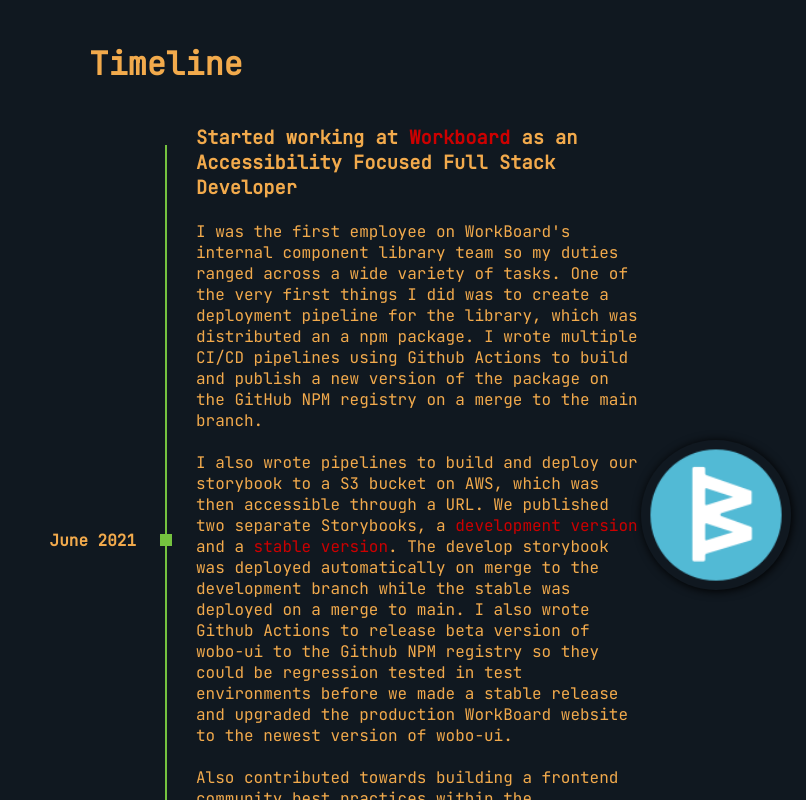
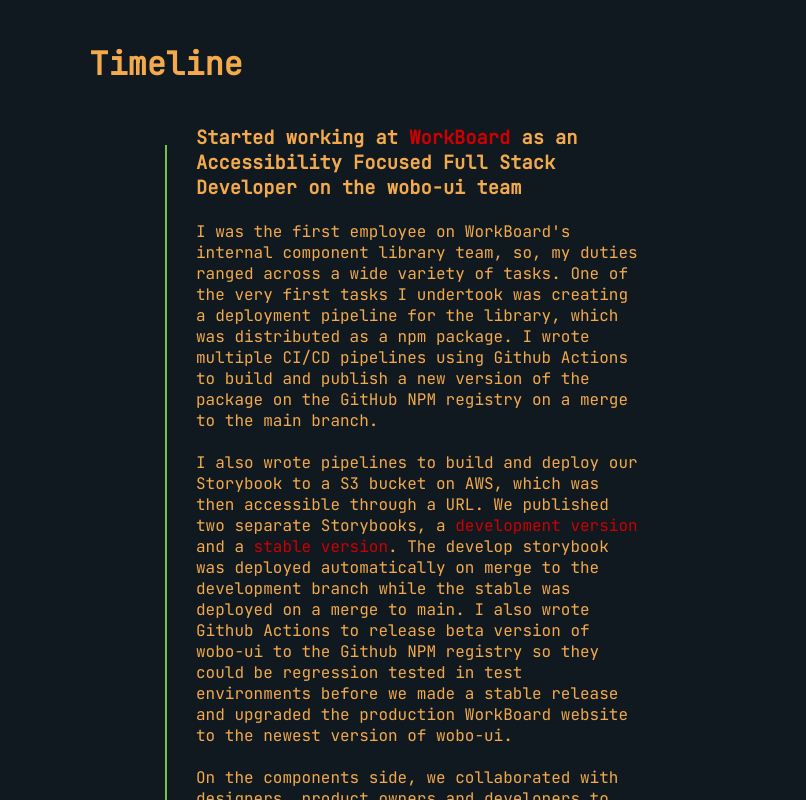
Before and after one commit to Adwitiya-Singh/Adwitiya-Singh.github.io, a React (Create React App) app: page / in a window 1280 px wide. Shown: the part 840-1640 px from the top of the page, without its empty margins (474-1280 px from the left). Built offline with nearby package versions, Linux system fonts and the light colour scheme.

Commit message:
Complete workboard block

```diff
--- a/src/App.js
+++ b/src/App.js
@@ -118,20 +118,30 @@
                                     <div className="d-flex-image-text">
                                         <span>
 
-                                    <h3>Started working at <a href="https://www.workboard.com/">Workboard</a> as an Accessibility Focused Full Stack Developer </h3>
+                                    <h3>Started working at <a href="https://www.workboard.com/">WorkBoard</a> as an Accessibility Focused Full Stack Developer on the wobo-ui team</h3>
                                               <span>
                                          <br/>
-                                        I was the first employee on WorkBoard's internal component library team so my duties ranged across a wide variety of tasks. One of the very first things I did was
-                                        to create a deployment pipeline for the library, which was distributed an a npm package. I wrote multiple CI/CD pipelines using Github Actions to build and publish a new version of the package
+                                        I was the first employee on WorkBoard's internal component library team, so, my duties ranged across a wide variety of tasks. One of the very first tasks I undertook was
+                                        creating a deployment pipeline for the library, which was distributed as a npm package. I wrote multiple CI/CD pipelines using Github Actions to build and publish a new version of the package
                                           on the GitHub NPM registry on a merge to the main branch.
-                                          <br/> <br/> I also wrote pipelines to build and deploy our storybook to a S3 bucket on AWS, which was then accessible through a URL. We published two separate Storybooks,
+                                          <br/> <br/> I also wrote pipelines to build and deploy our Storybook to a S3 bucket on AWS, which was then accessible through a URL. We published two separate Storybooks,
                                           a <a href="https://wobo-storybook.s3.amazonaws.com/development/index.html?path=/docs/wobo-ui-autocomplete2--controlled-value">development version</a> and
                                           a <a href="https://wobo-storybook.s3.amazonaws.com/latest/index.html?path=/docs/wobo-ui-progress-bar--playground">stable version</a>. The develop storybook was deployed automatically on
                                           merge to the development branch while the stable was deployed on a merge to main. I also wrote Github Actions to release beta version of wobo-ui to the Github NPM registry so they could be regression tested
                                           in test environments before we made a stable release and upgraded the production WorkBoard website to the newest version of wobo-ui.
+                                                   <br/> <br/> On the components side, we collaborated with designers, product owners and developers to break complex UI mockups into atomic components. Then we scoped out each component on
+                                                  a scoping template we developed, detailing the props, state, and behaviors we want to implement. This led into the development phase where we wrote the components in a generic, responsive, and reusable manner
+                                                  with an extra emphasis on being a11y compliant. All the development and testing was done in 4 week sprints broken into 3 weeks of development and 1 week of internal regression testing.
                                         <br/> <br/>  Also contributed towards building a frontend community best practices within the organisation. Wrote extensive documentation towards contributing to wobo-ui, defining, documenting, and detailing
                                           our internal coding, styling, linting, testing, typing, and branching standards to make it easier for external devs to contribute components to the library.
-
+                                        <br/> <br/> Defined Changelog standards for the library and wrote Github Actions to enforce them by looking for the CHANGELOG.md file in the diff for every PR and failing a required status check
+                                                  until the file is found. Also adopted semantic versioning and started making maintaining
+                                                  a <a href="https://wobo-storybook.s3.amazonaws.com/development/index.html?path=/docs/documentation-change-log--page">public changelog on the Storybook</a>.
+                                                  <br/> <br/> Contributed towards testing of the components in the form of writing unit tests to verify the UI and functioning of the atomic components matched the guidelines in our design system.
+                                                  Also wrote cypress tests to test the components in a larger environment - this was done by deploying beta versions of wobo-ui on dev environments and running the cypress test suite on them using a azure pipeline.
+                                        <br/> <br/> On the backend side, I worked on designing and developing the data models for our
+                                                  <a href="https://www.workboard.com/workboard-in-the-news/20220412-strategy-product-launch.php">in-house canvas based product</a> for real-time
+                                                      collaboration between team-members. We used a graph-based database, neo4j, to support quick and concurrent transaction and support up to 20 live cursors on the canvas.
                                     </span>
                                             	</span>
                                         <div>
--- a/src/App.scss
+++ b/src/App.scss
@@ -182,7 +182,7 @@
 
 .container {
   width: 100%;
-  max-width: 2000px;
+  max-width: 2200px;
   padding: 0 15px;
   box-sizing: border-box;
   margin: 0 auto;
```
